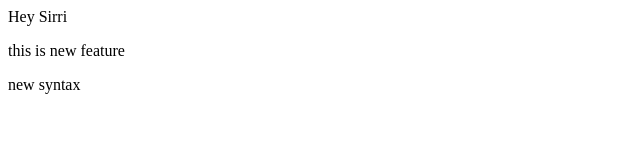
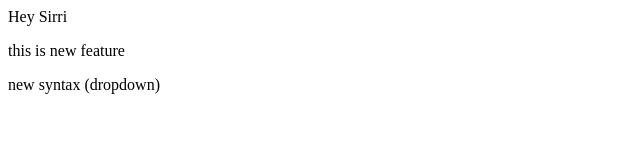
Before and after one commit to Ankit-Sonkar-89/localrepo, a plain HTML site: page index.html in a window 1280 px wide. Shown: the whole page, without its empty margins (0-640 px from the left). Drawn offline with Linux system fonts and the light colour scheme.

Commit message:
dropdown

```diff
--- a/index.html
+++ b/index.html
@@ -1,3 +1,3 @@
 <p> Hey Sirri </p>
 <p> this is new feature </p>
-<P> new syntax </P>
+<P> new syntax (dropdown) </P>
```
